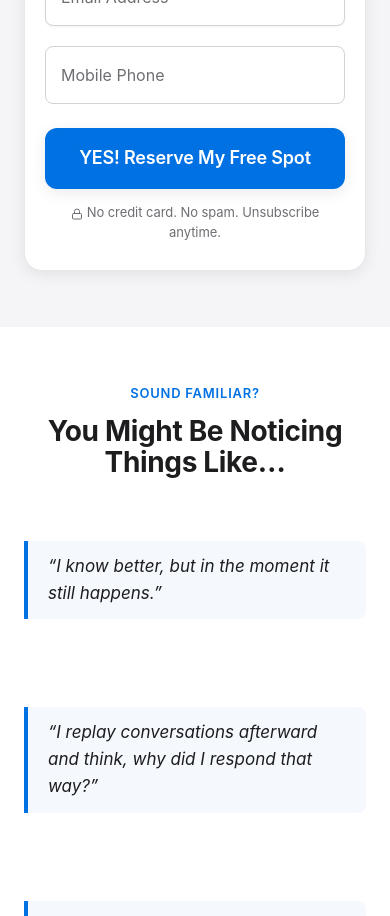
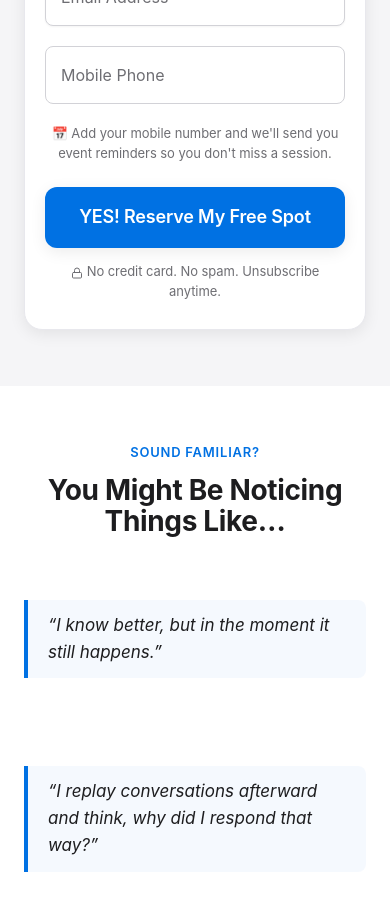
Before and after one commit to rbradshaw9/emotionalfreedomchallenge, a Next.js app: page / in a window 390 px wide. Shown: the part 1820-2736 px from the top of the page. Built offline with nearby package versions, Linux system fonts and the light colour scheme.

Commit message:
Add SMS reminder blurb below phone field on registration form

```diff
--- a/app/(main)/components/RegistrationForm.tsx
+++ b/app/(main)/components/RegistrationForm.tsx
@@ -59,6 +59,10 @@ export default function RegistrationForm() {
           <label htmlFor="inf_field_Phone1_v2">Mobile Phone</label>
         </div>
 
+        <p className="v2-reminder-note">
+          📅 Add your mobile number and we&apos;ll send you event reminders so you don&apos;t miss a session.
+        </p>
+
         <div className="infusion-submit">
           <button type="submit" disabled={isSubmitting}>
             {isSubmitting ? 'Reserving your spot…' : 'YES! Reserve My Free Spot'}
--- a/app/(main)/v2.css
+++ b/app/(main)/v2.css
@@ -623,6 +623,13 @@
   margin-top: 14px;
   line-height: 1.5;
 }
+.efc-v2 .v2-reminder-note {
+  font-size: 13px;
+  color: var(--v2-muted);
+  text-align: center;
+  margin: 8px 0 16px;
+  line-height: 1.5;
+}
 
 /* Keap partner form specific */
 .efc-v2 .infusion-form .section-title {
```
